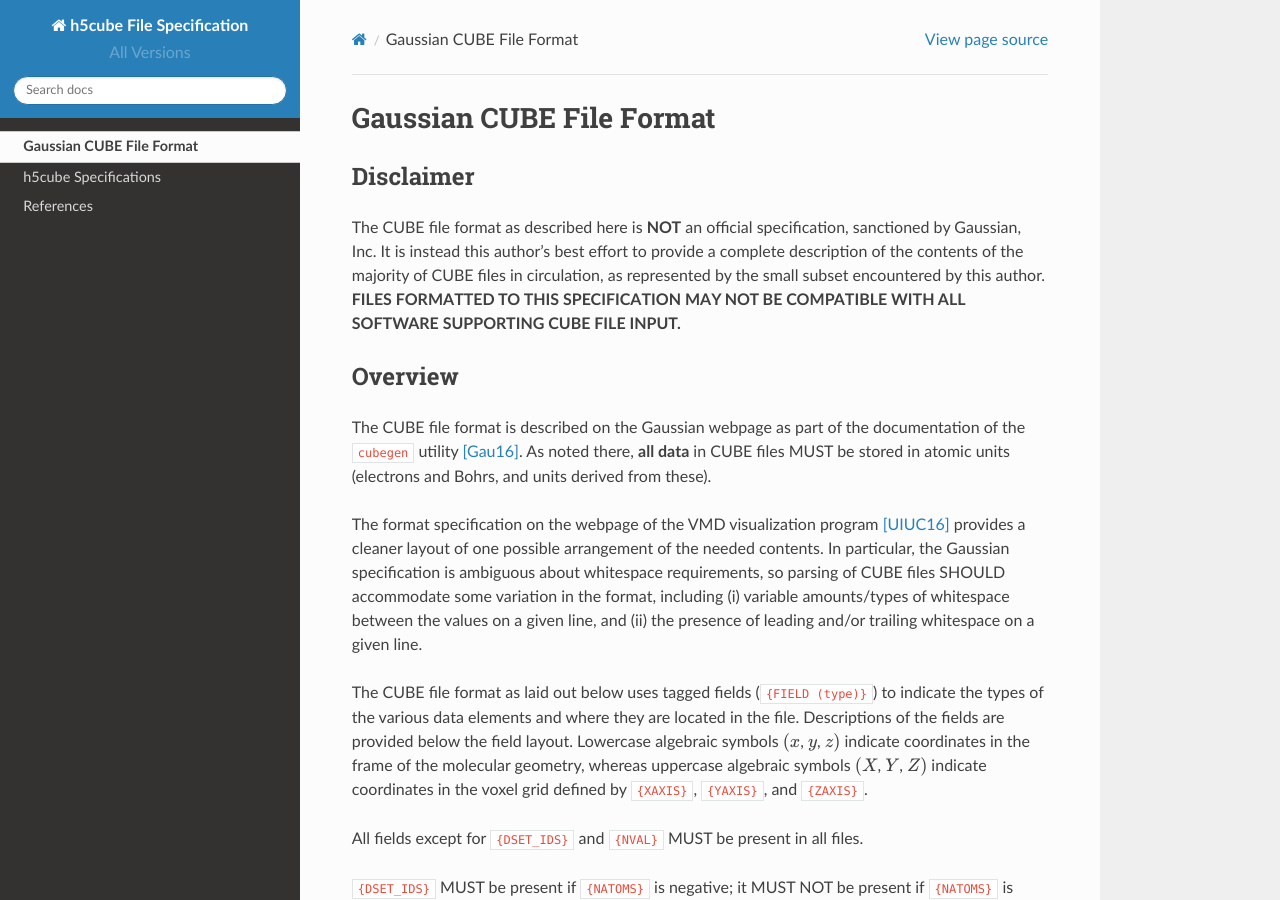
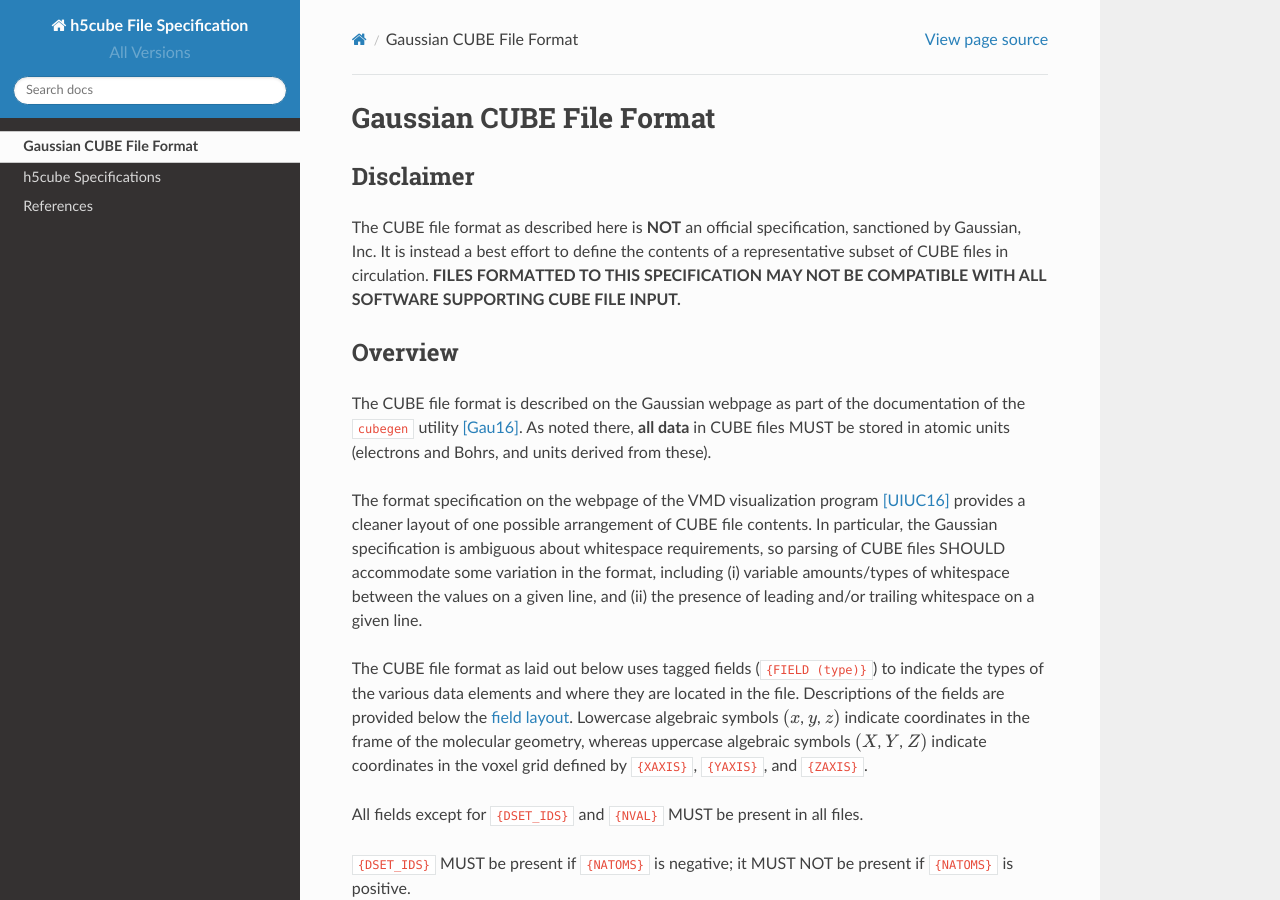
Before and after one commit to bskinn/h5cube-spec, a Sphinx documentation site: the page built from doc/source/cubeformat.rst, in a window 1280 px wide and 900 px high. Built offline with Sphinx 7.4.7 and the Read the Docs theme 2.0.0, drawn with Linux system fonts in a browser that asks for light colours; some of the changed text lies outside the part shown.

Commit message:
DRAFT: Proofreading
README.rst: Paste in the specs.rst major.minor.patch descriptions,
        as they're a better description.

specs.rst: Pull the "v's" inside the math; neither way is great,
        but this looks better, with the fonts matched.

cubeformat.rst:

 * Shrink and ~deconvolute the disclaimer block
 * Add bookmark for 'Field Layout' and include link in one of the
   intro paragraphs
 * Add 'neither {COMMENT#} should be zero-length'
 * Add explicit '(0,0,0)' for the geometric origin in {ORIGIN}
 * Minor text edit in an early Overview paragraph

```diff
--- a/doc/source/cubeformat.rst
+++ b/doc/source/cubeformat.rst
@@ -7,9 +7,9 @@ Disclaimer
 ----------
 
 The CUBE file format as described here is **NOT** an official specification, sanctioned
-by Gaussian, Inc. It is instead this author's best effort to provide a complete
-description of the contents of the majority of CUBE files in circulation, as represented
-by the small subset encountered by this author. **FILES FORMATTED TO THIS SPECIFICATION
+by Gaussian, Inc. It is instead a best effort to define
+the contents of a representative subset of CUBE files in circulation.
+**FILES FORMATTED TO THIS SPECIFICATION
 MAY NOT BE COMPATIBLE WITH ALL SOFTWARE SUPPORTING CUBE FILE INPUT.**
 
 Overview
@@ -21,7 +21,7 @@ in CUBE files MUST be stored in atomic units (electrons and Bohrs, and units der
 from these).
 
 The format specification on the webpage of the VMD visualization program [UIUC16]_
-provides a cleaner layout of one possible arrangement of the needed contents. In particular,
+provides a cleaner layout of one possible arrangement of CUBE file contents. In particular,
 the Gaussian specification is ambiguous about whitespace requirements, so parsing of CUBE
 files SHOULD accommodate some variation in the format, including (i) variable
 amounts/types of whitespace between the values on
@@ -29,7 +29,8 @@ a given line, and (ii) the presence of leading and/or trailing whitespace on a g
 
 The CUBE file format as laid out below uses tagged fields (``{FIELD (type)}``) to indicate
 the types of the various data elements and where they are located in the file.
-Descriptions of the fields are provided below the field layout.  Lowercase algebraic symbols
+Descriptions of the fields are provided below the
+:ref:`field layout <cubeformat-FieldLayout>`.  Lowercase algebraic symbols
 :math:`\left(x\right.`, :math:`y`, :math:`\left. z\right)` indicate coordinates in the frame
 of the molecular geometry, whereas uppercase algebraic symbols
 :math:`\left(X\right.`, :math:`Y`, :math:`\left. Z\right)` indicate coordinates in the
```
Also changed, not shown: other parts of doc/source/cubeformat.rst (+6 -2 lines), README.rst (+11 -8 lines), doc/source/specs.rst (+4 -4 lines).
